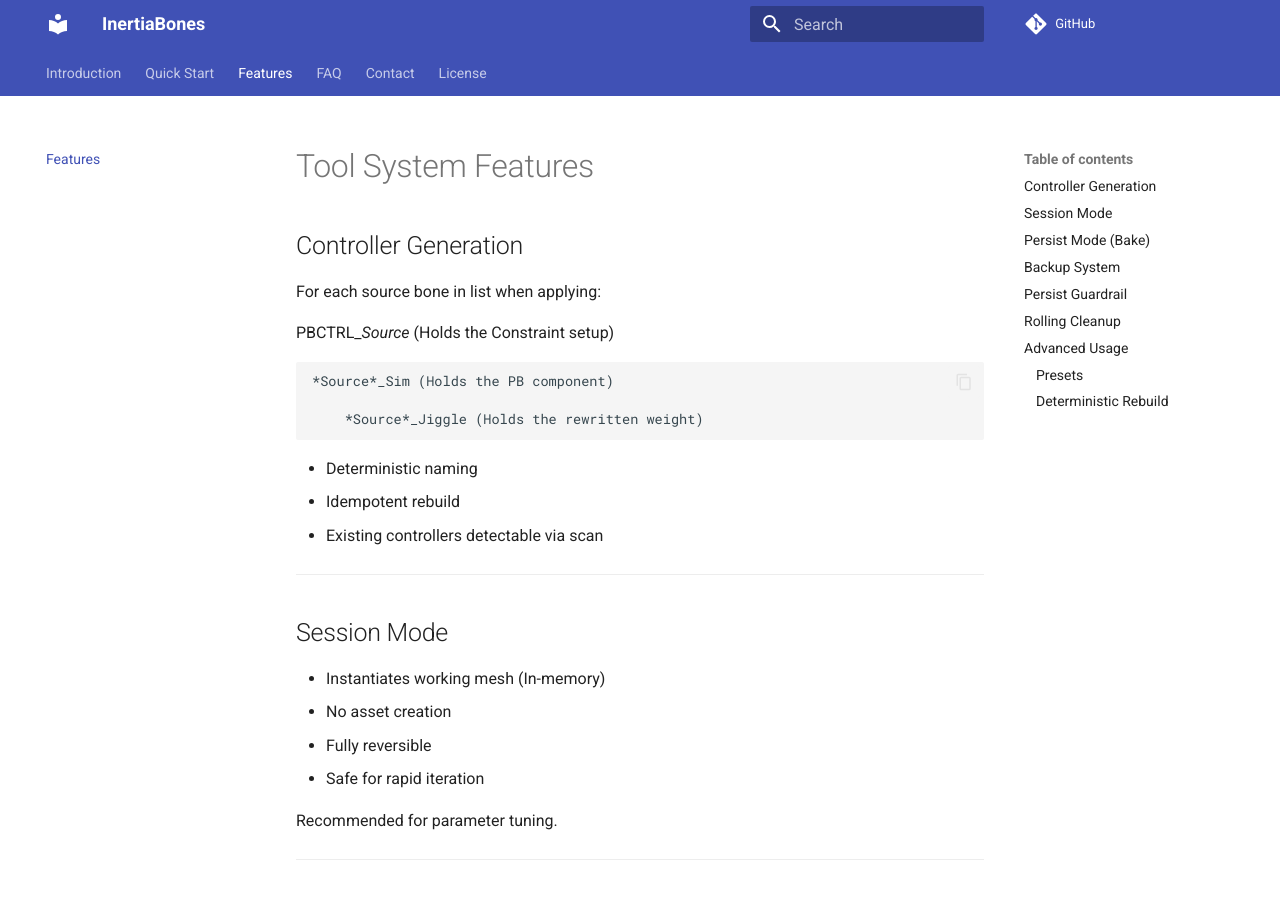
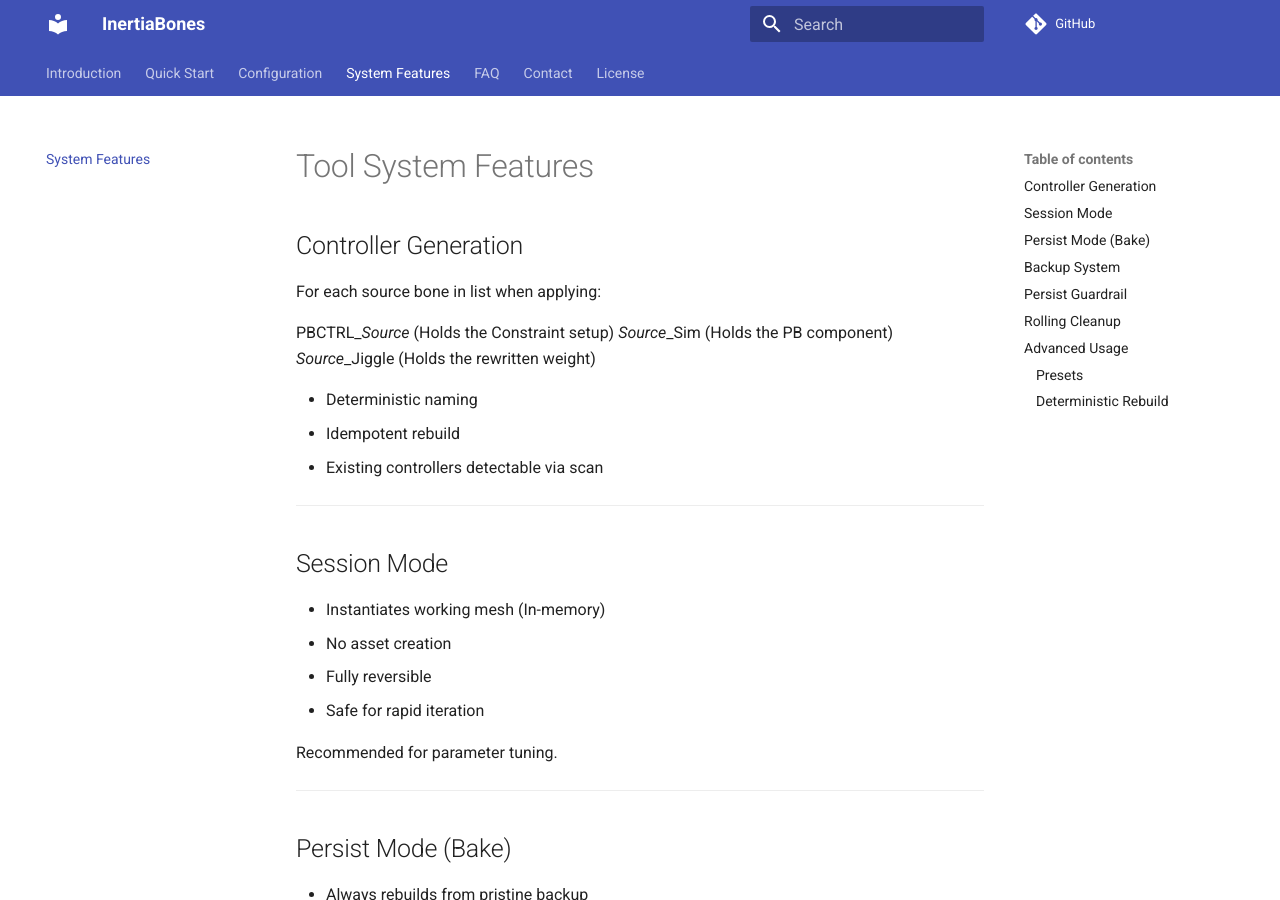
Before and after one commit to fammerino/InertiaBones-docs, an MkDocs documentation site: the page built from docs/features.md, in a window 1280 px wide and 900 px high. Built offline with MkDocs 1.6.1 and Material for MkDocs 9.7.7, drawn with Linux system fonts in a browser that asks for light colours; comment, search, counter and statistics services are not loaded.

Commit message:
mkdocs updated

```diff
--- a/docs/features.md
+++ b/docs/features.md
@@ -6,9 +6,7 @@ For each source bone in list when applying:
 
 
 PBCTRL_*Source* (Holds the Constraint setup)
-
 	*Source*_Sim (Holds the PB component)
-
 		*Source*_Jiggle (Holds the rewritten weight)
 
 
--- a/mkdocs.yml
+++ b/mkdocs.yml
@@ -15,7 +15,8 @@ theme:
 nav:
   - Introduction: index.md
   - Quick Start: quick-start.md
-  - Features: features.md
+  - Configuration: configuration.md
+  - System Features: features.md
   - FAQ: faq.md
   - Contact: contact.md
   - License: license.md
```
